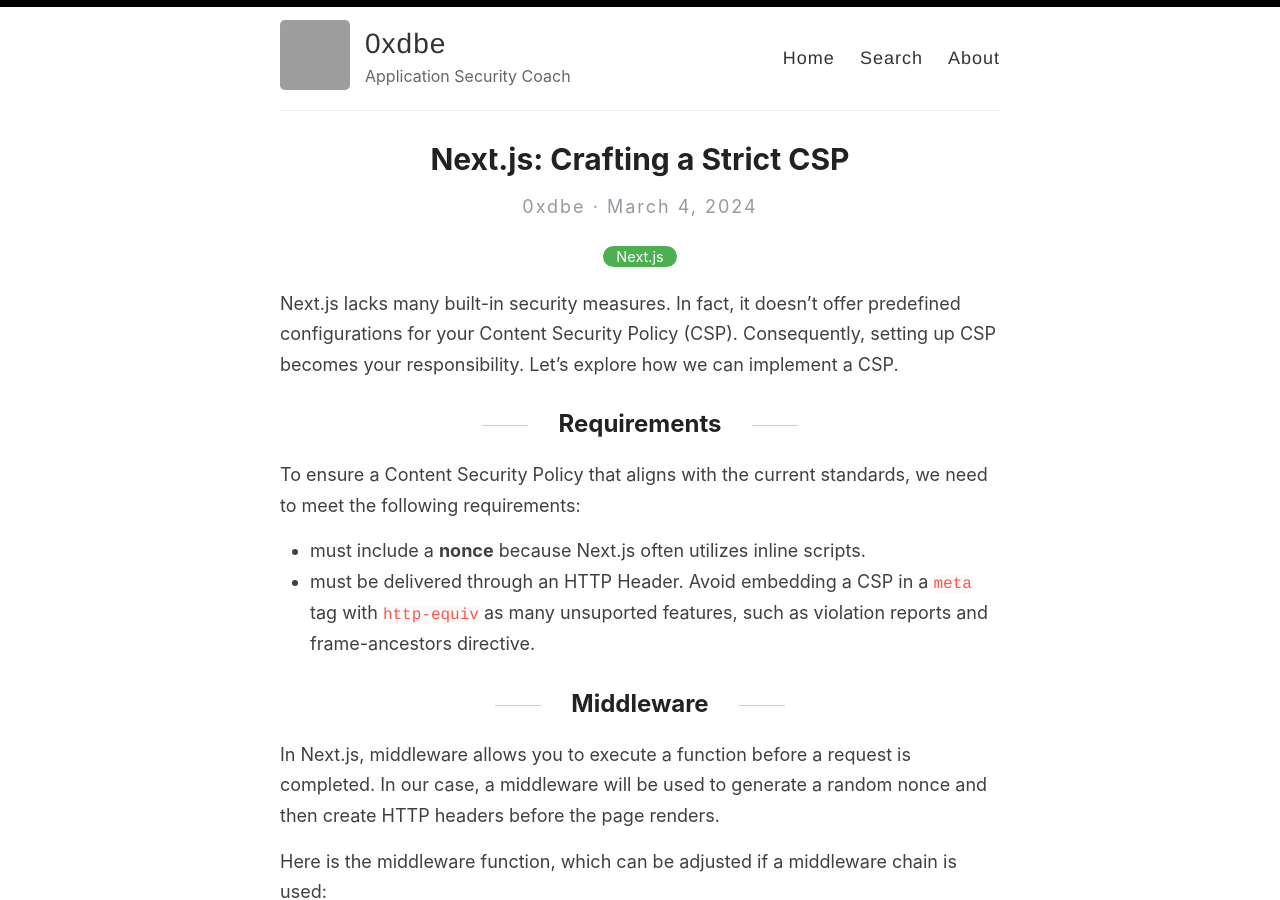
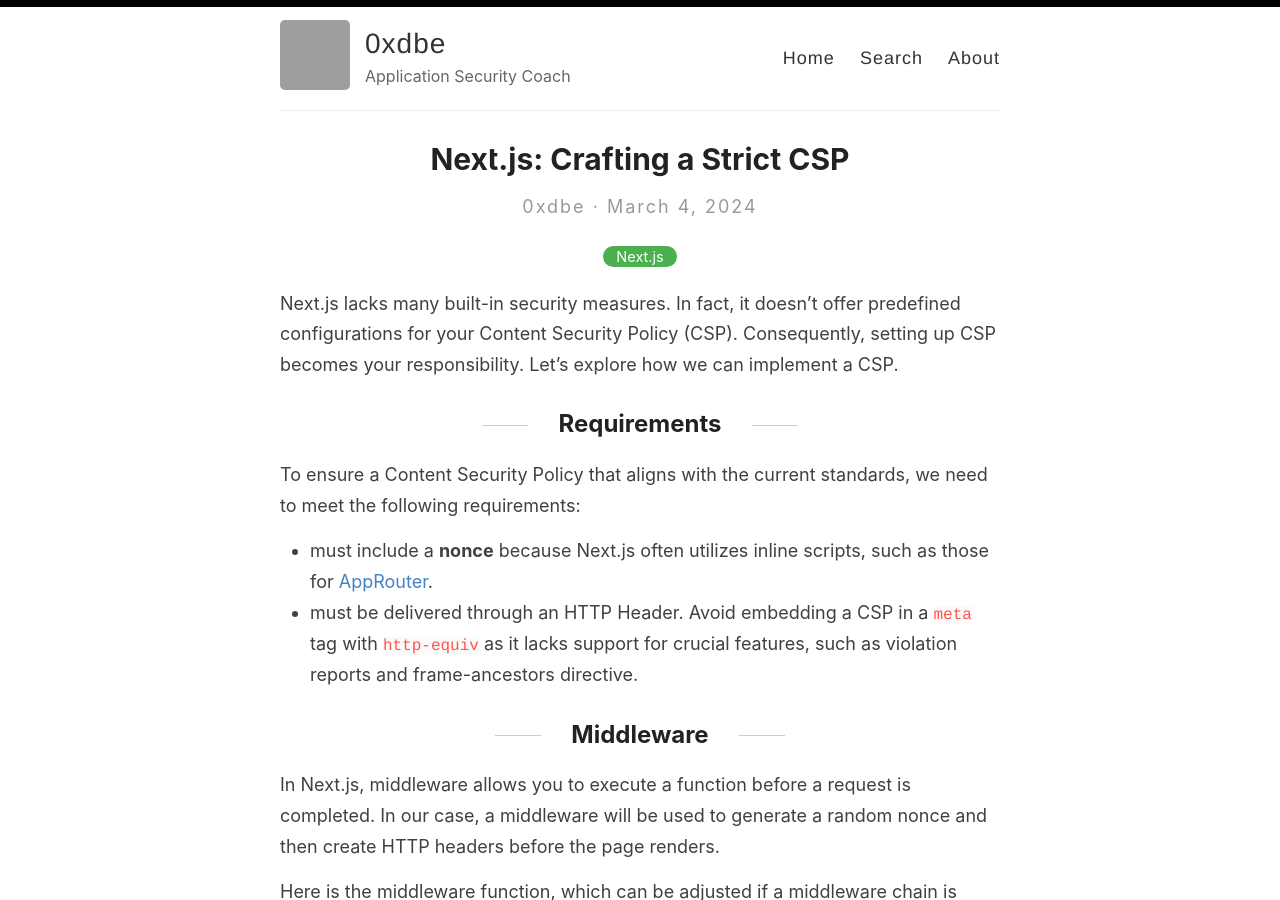
Before and after one commit to 0xdbe/0xdbe.github.io, a Jekyll site: the page built from _posts/2024-03-04-NextJS-Crafting-CSP.md, in a window 1280 px wide and 900 px high. Built offline with Jekyll 4.4.1, drawn with Linux system fonts in a browser that asks for light colours; grey boxes are pictures that could not be loaded.

Commit message:
fix(NextJS-Crafting-CSP): update requirements

```diff
--- a/_posts/2024-03-04-NextJS-Crafting-CSP.md
+++ b/_posts/2024-03-04-NextJS-Crafting-CSP.md
@@ -17,8 +17,8 @@ Let's explore how we can implement a CSP.
 
 To ensure a Content Security Policy that aligns with the current standards, we need to meet the following requirements:
 
-- must include a **nonce** because Next.js often utilizes inline scripts.
-- must be delivered through an HTTP Header. Avoid embedding a CSP in a ``meta`` tag with ``http-equiv`` as many unsuported features, such as violation reports and frame-ancestors directive.
+- must include a **nonce** because Next.js often utilizes inline scripts, such as those for [AppRouter](https://0xdbe.github.io/NextJS-CSP-AppRouter/).
+- must be delivered through an HTTP Header. Avoid embedding a CSP in a ``meta`` tag with ``http-equiv`` as it lacks support for crucial features, such as violation reports and frame-ancestors directive.
 
 ## Middleware
 
```
